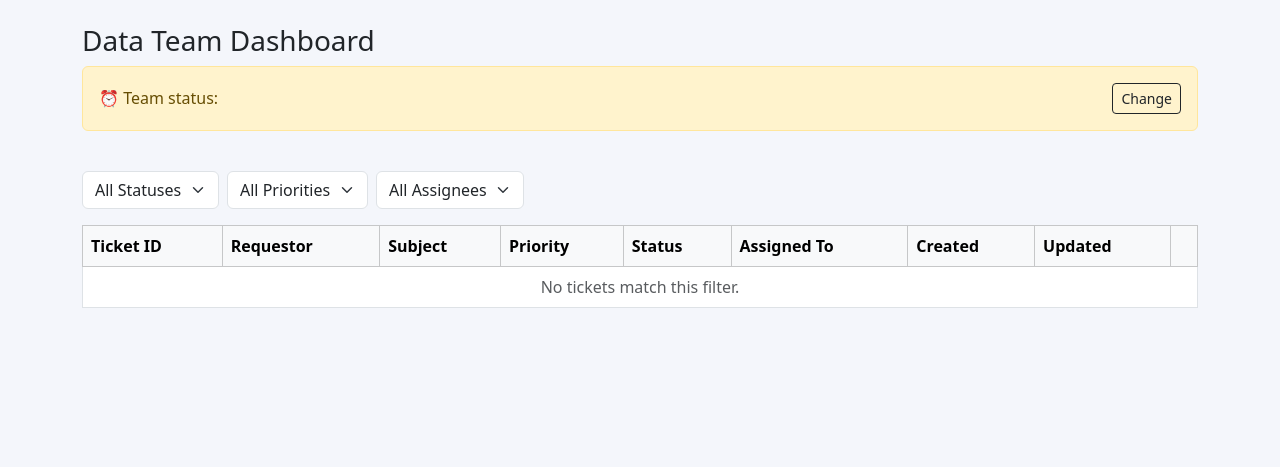
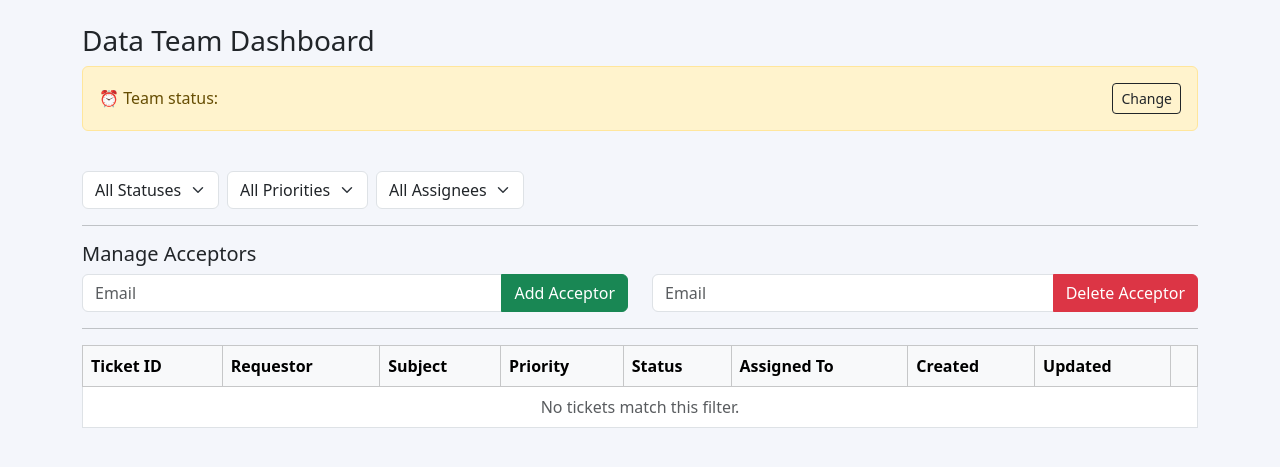
Before and after one commit to shashankshandilya-dotpe1754/data_ticket_system, a Flask app: template templates/acceptor_dashboard.html in a window 1280 px wide. Shown: the part 56-523 px from the top of the page. Run offline with Flask 3, Linux system fonts and the light colour scheme; the template is opened without the code that fills it, so the values that code supplies are empty; parts of the project's set-up code (start-up, migrations or seed data) failed here and were passed over.

Commit message:
Update acceptor_dashboard.html

```diff
--- a/templates/acceptor_dashboard.html
+++ b/templates/acceptor_dashboard.html
@@ -48,6 +48,68 @@
     </select>
   </div>
 </form>
+
+<hr>
+
+<h5>Manage Acceptors</h5>
+
+<div class="row">
+
+    <div class="col-md-6">
+
+        <form method="POST"
+              action="{{ url_for('add_acceptor') }}">
+
+            <div class="input-group">
+
+                <input
+                    class="form-control"
+                    type="email"
+                    name="email"
+                    placeholder="Email">
+
+                <button
+                    class="btn btn-success">
+
+                    Add Acceptor
+
+                </button>
+
+            </div>
+
+        </form>
+
+    </div>
+
+    <div class="col-md-6">
+
+        <form method="POST"
+              action="{{ url_for('delete_acceptor') }}">
+
+            <div class="input-group">
+
+                <input
+                    class="form-control"
+                    type="email"
+                    name="email"
+                    placeholder="Email">
+
+                <button
+                    class="btn btn-danger">
+
+                    Delete Acceptor
+
+                </button>
+
+            </div>
+
+        </form>
+
+    </div>
+
+</div>
+
+<hr>
 
 <table class="table table-hover table-bordered bg-white">
   <thead class="table-light">
```
